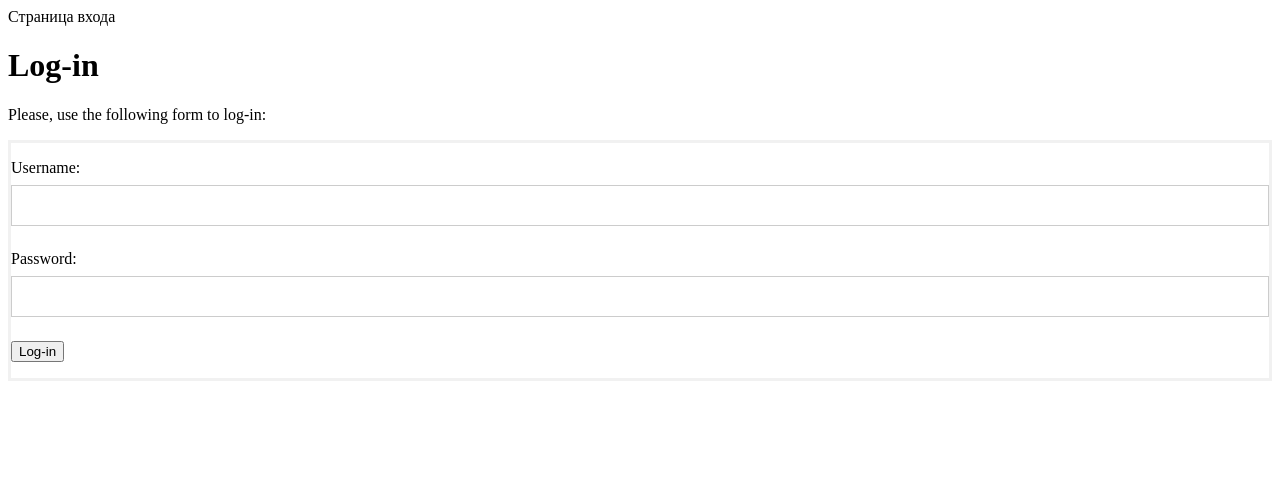
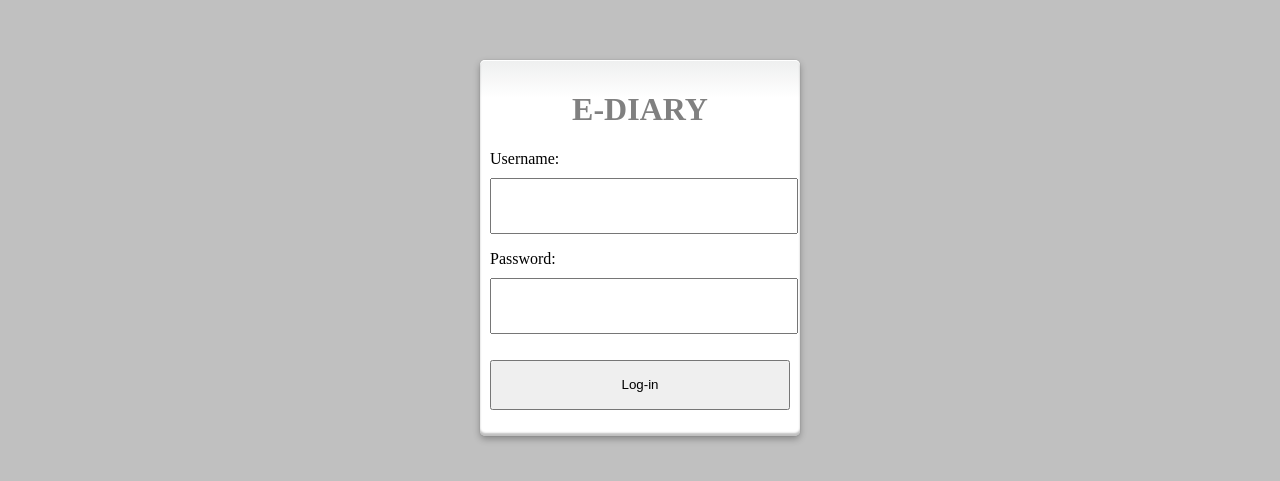
Before and after one commit to VladimirKancevich/E-DIARY, a Django app: page /account/login/ in a window 1280 px wide. Shown: the top 481 px of the page. Run offline with Django 3.2, Linux system fonts and the light colour scheme.

Commit message:
Стартовая страница визуально оформлена

```diff
--- a/testapp/account/static/css/base.css
+++ b/testapp/account/static/css/base.css
@@ -1,70 +1,49 @@
-form {
-    border: 3px solid #f1f1f1;
+.form-1{
+    width:300px;
+    margin: 60px auto 30px;
+    padding: 10px;
+    position: relative;
+
+    /* Styles */
+    box-shadow:
+        0 0 1px rgba(0, 0, 0, 0.3),
+        0 3px 7px rgba(0, 0, 0, 0.3),
+        inset 0 1px rgba(255,255,255,1),
+        inset 0 -3px 2px rgba(0,0,0,0.25);
+    border-radius: 5px;
+    background: linear-gradient(#eeefef, #ffffff 10%);
 }
 
-/* Full-width inputs */
-input[type=text], input[type=password] {
-    width: 100%;
-    padding: 12px 20px;
-    margin: 8px 0;
-    display: inline-block;
-    border: 1px solid #ccc;
-    box-sizing: border-box;
+
+# это нужно для затемнения краев у формы
+.form-1 .submit:after {
+    /* Size and position */
+    content: "";
+    width: 10px;
+    height: 10px;
+    position: absolute;
+    top: -2px;
+    left: 30px;
+
+    /* Styles */
+    background: #ffffff;
+
+    /* Other masks trick */
+    box-shadow: 0 62px white, -32px 31px white;
+}
+.form-1 .submit{
+    color:red;
 }
 
-/* Set a style for all buttons */
-button {
-    background-color: #4CAF50;
-    color: white;
-    padding: 14px 20px;
-    margin: 8px 0;
-    border: none;
-    cursor: pointer;
+.form-1 input{
     width: 100%;
+    height: 50px;
+    margin-top: 10px;
+    # color: red;
+
 }
 
-/* Add a hover effect for buttons */
-button:hover {
-    opacity: 0.8;
+h1{
+color:#808080;
+text-align:center;
 }
-
-/* Extra style for the cancel button (red) */
-.cancelbtn {
-    width: auto;
-    padding: 10px 18px;
-    background-color: #f44336;
-}
-
-/* Center the avatar image inside this container */
-.imgcontainer {
-    text-align: center;
-    margin: 24px 0 12px 0;
-}
-
-/* Avatar image */
-img.avatar {
-    width: 40%;
-    border-radius: 50%;
-}
-
-/* Add padding to containers */
-.container {
-    padding: 16px;
-}
-
-/* The "Forgot password" text */
-span.psw {
-    float: right;
-    padding-top: 16px;
-}
-
-/* Change styles for span and cancel button on extra small screens */
-@media screen and (max-width: 300px) {
-    span.psw {
-        display: block;
-        float: none;
-    }
-    .cancelbtn {
-        width: 100%;
-    }
-}
--- a/testapp/account/templates/account/base.html
+++ b/testapp/account/templates/account/base.html
@@ -2,16 +2,13 @@
 <!DOCTYPE html>
 <html>
 <head>
+      <link rel="stylesheet" href="{% static "css/base.css" %}" />
     <title>{% block title %}{% endblock %}</title>
-    <link href="{% static 'css/base.css' %}" rel="stylesheet">
+
+
 </head>
-<body>
-<div id="header">
-    <span class="logo">Страница входа</span>
-</div>
-<div id="content">
+<body >
     {% block content %}
     {% endblock %}
-</div>
 </body>
 </html>
--- a/testapp/account/templates/account/login.html
+++ b/testapp/account/templates/account/login.html
@@ -1,11 +1,18 @@
 {% extends 'account/base.html' %}
 {% block title %}Log-in{% endblock %}
 {% block content %}
-    <h1>Log-in</h1>
-    <p>Please, use the following form to log-in:</p>
-    <form action="." method="post">
-        {{ form.as_p }}
-        {% csrf_token %}
-        <p><input type="submit" value="Log-in"></p>
+<body bgcolor="#c0c0c0">
+    <form class = "form-1" action="." method="post">
+        <h1>E-DIARY</h1>
+        <p class="field">
+            {{ form.as_p }}
+         </p>
+        <p class="field">
+            {% csrf_token %}
+        </p>
+        <p class="submit">
+            <input type="submit" value="Log-in">
+        </p>
     </form>
-{% endblock %}z
+</body>
+{% endblock %}
--- a/testapp/app1/templates/app1/grade.html
+++ b/testapp/app1/templates/app1/grade.html
@@ -7,15 +7,16 @@
 <h4>Оценки</h4>
 <table class="table table-bordered">
 {% for el in name %}
+{% for ele in grade %}
     <div class=" name-output">
-
-
         <tbody>
         <tr>
         <td>{{el.name}}</td>
         <td>{{el.user_class}}</td>
+            <td>{{ele.grade}}</td>
         </tr>
         </tbody>
     </div>
 {%endfor%}
+{%endfor%}
 {% endblock %}
--- a/testapp/testapp/urls.py
+++ b/testapp/testapp/urls.py
@@ -8,4 +8,5 @@ urlpatterns = [
     path('admin/', admin.site.urls),
     # path('admin/', admin.site.urls),
     path('account/', include('account.urls')),
+
 ]
```
Also changed, not shown: testapp/app1/templates/app1/main.html (+11 -11 lines), testapp/app1/views.py (+10 -4 lines), testapp/app1/models.py (line endings or trailing spaces), testapp/db.sqlite3.
